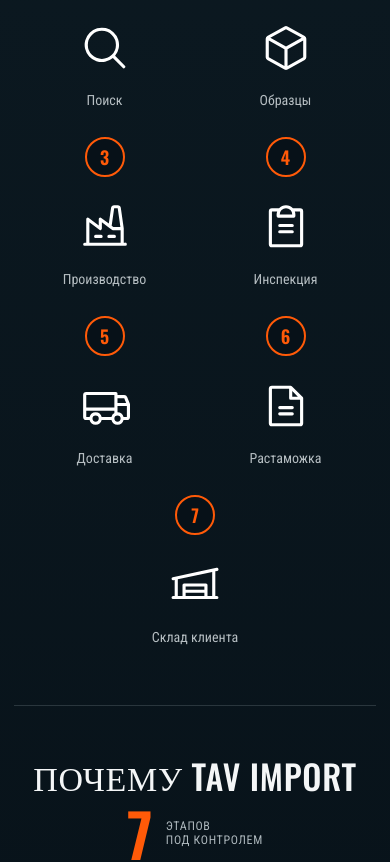
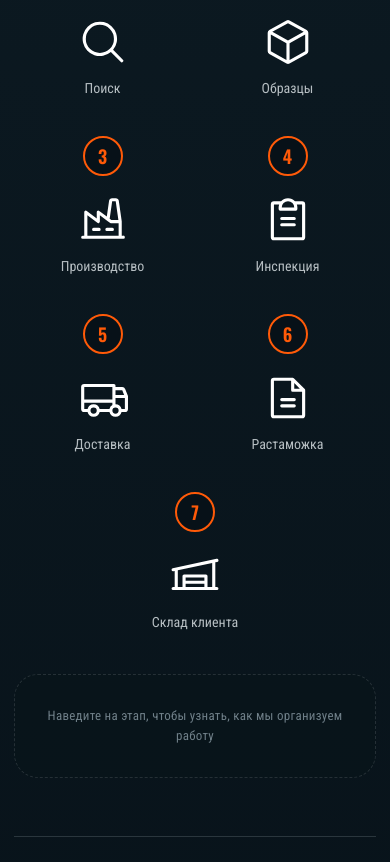
Before and after one commit to razilkik-ops/tav, a React (Vite) app: page / in a window 390 px wide. Shown: the part 4760-5622 px from the top of the page. Built offline with nearby package versions, Linux system fonts and the light colour scheme.

Commit message:
Add detailed interactive process steps

```diff
--- a/src/App.jsx
+++ b/src/App.jsx
@@ -189,13 +189,48 @@
 };
 
 const process = [
-  ['Поиск', MagnifyingGlass],
-  ['Образцы', Cube],
-  ['Производство', Factory],
-  ['Инспекция', ClipboardText],
-  ['Доставка', Truck],
-  ['Растаможка', FileText],
-  ['Склад клиента', Warehouse],
+  {
+    label: 'Поиск',
+    title: 'Подбор производителя',
+    Icon: MagnifyingGlass,
+    description: 'По вашему запросу изучаем предложения как минимум 3–4 производителей. Сравниваем их по техническим спецификациям, условиям работы и качеству коммуникации, после чего выбираем наиболее подходящего кандидата.',
+  },
+  {
+    label: 'Образцы',
+    title: 'Проверка образцов',
+    Icon: Cube,
+    description: 'У наиболее подходящих производителей запрашиваем образцы и доставляем их заказчику для испытаний или визуальной проверки. Результат оцениваем до размещения основного заказа.',
+  },
+  {
+    label: 'Производство',
+    title: 'Сопровождение производства',
+    Icon: Factory,
+    description: 'На всём этапе производства поддерживаем постоянную связь с производителем. Оперативно уточняем возникающие вопросы и согласовываем с заказчиком изменения, которые могут повлиять на результат.',
+  },
+  {
+    label: 'Инспекция',
+    title: 'Инспекция в Китае',
+    Icon: ClipboardText,
+    description: 'После завершения производства наш специалист в Китае выезжает на предприятие, проверяет готовый товар и готовит фото- и видеоотчёт. Материалы направляем заказчику на согласование до отгрузки.',
+  },
+  {
+    label: 'Доставка',
+    title: 'Комплектовка и отправка',
+    Icon: Truck,
+    description: 'После согласования комплектуем товар, контролируем упаковку и погрузку в автомобильный, железнодорожный, морской или иной вид транспорта, заранее согласованный с заказчиком.',
+  },
+  {
+    label: 'Растаможка',
+    title: 'Таможенное оформление',
+    Icon: FileText,
+    description: 'Наши таможенные декларанты организуют растаможку товара и оформляют полный комплект сопутствующих документов, необходимый заказчику для получения и дальнейшей эксплуатации груза.',
+  },
+  {
+    label: 'Склад клиента',
+    title: 'Доставка до получателя',
+    Icon: Warehouse,
+    description: 'После выпуска товара доставляем груз на склад заказчика или в другое заранее согласованное место и передаём его получателю.',
+  },
 ];
 
 const advantages = [
@@ -655,6 +690,35 @@
   </section>;
 }
 
+function ProcessSection() {
+  const [activeStep, setActiveStep] = useState(null);
+  const selected = activeStep === null ? null : process[activeStep];
+
+  return <section className="section process-section" id="process">
+    <SectionTitle eyebrow="От заявки до оборудования на вашем складе">БЕРЁМ НА СЕБЯ ВЕСЬ ПРОЦЕСС</SectionTitle>
+    <div className="process-line">{process.map(({ label, Icon }, index) => <article className={activeStep === index ? 'active' : ''} key={label}>
+      <button
+        className="process-step"
+        type="button"
+        aria-expanded={activeStep === index}
+        aria-controls="process-detail"
+        onMouseEnter={() => setActiveStep(index)}
+        onFocus={() => setActiveStep(index)}
+        onClick={() => setActiveStep(index)}
+      >
+        <b>{index + 1}</b><Icon /><span>{label}</span>
+      </button>
+    </article>)}</div>
+    <div className={`process-detail ${selected ? 'active' : 'is-empty'}`} id="process-detail" aria-live="polite">
+      {selected ? <>
+        <b>{String(activeStep + 1).padStart(2, '0')}</b>
+        <div><span>ЭТАП РАБОТЫ</span><h3>{selected.title}</h3></div>
+        <p>{selected.description}</p>
+      </> : <p className="process-detail-hint">Наведите на этап, чтобы узнать, как мы организуем работу</p>}
+    </div>
+  </section>;
+}
+
 export function App() {
   const qaMode = new URLSearchParams(window.location.search).has('qa');
   const [path, setPath] = useState(readAppPath());
@@ -732,10 +796,7 @@
         </div>
       </section>
 
-      <section className="section process-section" id="process">
-        <SectionTitle eyebrow="От заявки до оборудования на вашем складе">БЕРЁМ НА СЕБЯ ВЕСЬ ПРОЦЕСС</SectionTitle>
-        <div className="process-line">{process.map(([label, Icon], index) => <article key={label}><b>{index + 1}</b><Icon /><span>{label}</span></article>)}</div>
-      </section>
+      <ProcessSection />
 
       <section className="section advantages" id="advantages">
         <div className="advantages-lead"><h2>ПОЧЕМУ TAV IMPORT</h2><p><strong>7</strong><span>ЭТАПОВ<br />ПОД КОНТРОЛЕМ</span></p></div>
--- a/src/styles.css
+++ b/src/styles.css
@@ -452,3 +452,36 @@
   .hero-slide-image,.hero-slider .hero-content{transition:none;animation:none}
   .hero-pagination button.active i:after{animation:none;transform:scaleX(1)}
 }
+
+/* Detailed home delivery process. */
+.process-line article{min-width:0}
+.process-step{position:relative;z-index:2;width:100%;display:flex;flex-direction:column;align-items:center;gap:18px;padding:0 8px 15px;border-radius:var(--radius-lg);color:inherit;transition:color .25s ease,transform .25s ease}
+.process-step:hover,.process-step:focus-visible,.process-line article.active .process-step{color:#fff;transform:translateY(-4px)}
+.process-step:focus-visible{outline-offset:5px}
+.process-line article.active b{background:var(--orange);color:#fff;box-shadow:0 0 0 7px rgba(255,90,8,.12)}
+.process-line article.active svg{color:#fff;filter:drop-shadow(0 7px 14px rgba(255,90,8,.28))}
+.process-line article.active span{color:#fff}
+.process-detail{width:min(1040px,100%);min-height:154px;margin:34px auto 0;padding:27px 32px;display:grid;grid-template-columns:66px 235px 1fr;align-items:center;gap:25px;border:1px solid rgba(255,255,255,.12);border-radius:var(--radius-lg);background:linear-gradient(135deg,rgba(14,29,37,.96),rgba(7,18,25,.97));box-shadow:0 20px 52px rgba(0,0,0,.22);transition:border-color .28s ease,box-shadow .28s ease}
+.process-detail.active{border-color:rgba(255,90,8,.52);box-shadow:0 22px 55px rgba(0,0,0,.28),0 0 0 1px rgba(255,90,8,.08)}
+.process-detail>b{font-family:'Oswald';font-size:48px;font-weight:500;line-height:1;color:var(--orange)}
+.process-detail>div{padding-right:23px;border-right:1px solid rgba(255,255,255,.12)}
+.process-detail>div>span{display:block;margin-bottom:7px;color:#74838b;font-size:9px;font-weight:600;letter-spacing:.13em}
+.process-detail h3{margin:0;font-family:'Oswald';font-size:23px;font-weight:500;line-height:1.18}
+.process-detail>p{margin:0;color:#aab4b9;font-size:15px;line-height:1.58}
+.process-detail.is-empty{display:flex;align-items:center;justify-content:center;border-style:dashed;background:rgba(8,20,27,.55);box-shadow:none}
+.process-detail-hint{text-align:center;color:#6f7f88!important;font-size:13px!important;letter-spacing:.02em}
+@media(max-width:900px){
+  .process-detail{grid-template-columns:54px 190px 1fr;padding:24px;gap:20px}
+  .process-detail>b{font-size:40px}
+  .process-detail h3{font-size:20px}
+  .process-detail>p{font-size:14px}
+}
+@media(max-width:560px){
+  .process-line{gap:24px 8px}
+  .process-step{gap:12px;padding-inline:4px}
+  .process-detail{min-height:0;margin-top:27px;padding:22px 20px;grid-template-columns:44px 1fr;gap:14px 12px}
+  .process-detail>b{font-size:34px;align-self:start}
+  .process-detail>div{padding:0;border:0}
+  .process-detail>p{grid-column:1/-1;font-size:14px;line-height:1.52}
+  .process-detail.is-empty{min-height:104px;padding:20px}
+}
```
Also changed, not shown: 1 other file (tests, documents, lock files or other folders).
